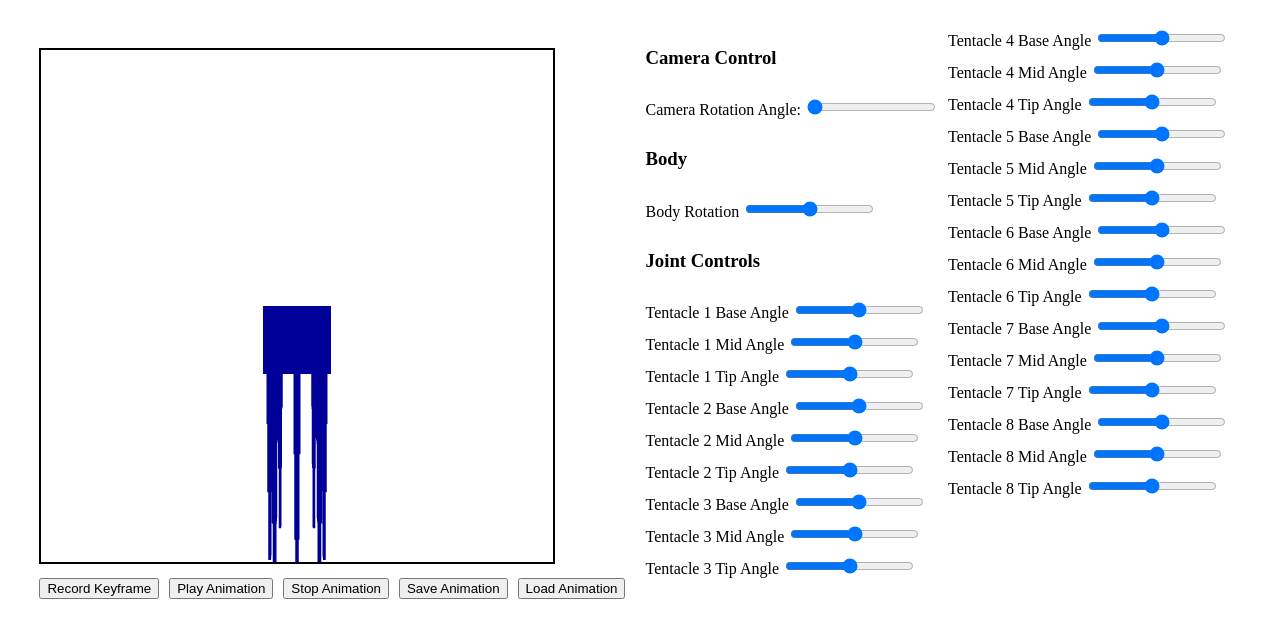
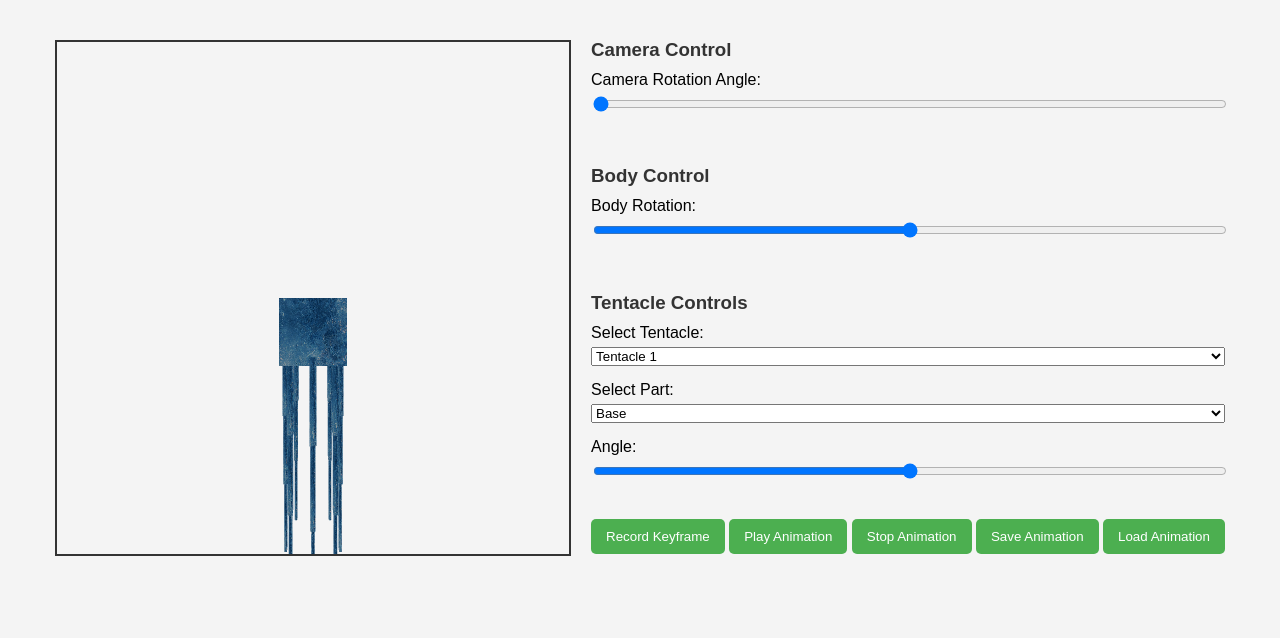
Before and after one commit to PouyaGhahramanian/octopus-webgl-3d, a plain HTML site: page index.html in a window 1280 px wide. Drawn offline with Linux system fonts and the light colour scheme.

Commit message:
Improved UI

```diff
--- a/index.html
+++ b/index.html
@@ -3,186 +3,54 @@
 <head>
     <title>CS465/575 Assignment 2: 3D Octopus using WebGL</title>
     <script src="gl-matrix-min.js"></script>
-    <style>
-        body {
-            display: flex;
-            align-items: start;
-            justify-content: center;
-            padding-top: 20px; /* Add space at the top */
-        }
-
-        #glCanvas {
-            border: 2px solid black; /* Add a border to the canvas */
-            margin-top: 20px;
-        }
-
-        #controls {
-            display: grid;
-            grid-template-columns: 1fr 1fr; /* Two columns of equal width */
-            margin-left: 20px;
-            gap: 10px; /* Space between columns */
-        }
-
-        .controls-column {
-            display: flex;
-            flex-direction: column;
-            gap: 10px; /* Space between controls */
-        }
-        .canvas-column {
-            display: flex;
-            flex-direction: column;
-            gap: 10px; /* Space between controls */
-        }
-        .keys-column {
-            display: flex;
-            flex-direction: row;
-            justify-content: center;
-            gap: 10px; /* Space between controls */
-        }
-        .control-section {
-            flex-basis: 50%; /* Each section takes half of the control width */
-            padding: 10px;
-        }
-    </style>
+    <link rel="stylesheet" type="text/css" href="styles.css">
 </head>
 <body>
-    <div class="canvas-column">
-        <div>
+    <div class="main-container">
         <canvas id="glCanvas" width="512" height="512"></canvas>
+
+        <div class="control-panel">
+            <div class="camera-controls">
+                <h3>Camera Control</h3>
+                <label for="cameraAngle">Camera Rotation Angle: </label>
+                <input type="range" id="cameraAngle" min="0" max="360" value="0">
             </div>
-        <div class="keys-column">
+
+            <div class="body-controls">
+                <h3>Body Control</h3>
+                <label for="bodyRotation">Body Rotation: </label>
+                <input type="range" id="bodyRotation" min="-180" max="180" value="0">
+            </div>
+
+            <div class="tentacle-controls">
+                <h3>Tentacle Controls</h3>
+                <label for="tentacleSelect">Select Tentacle:</label>
+                <select id="tentacleSelect">
+                    <!-- Options for tentacle numbers -->
+                </select>
+
+                <label for="tentaclePart">Select Part:</label>
+                <select id="tentaclePart">
+                    <option value="base">Base</option>
+                    <option value="mid">Mid</option>
+                    <option value="tip">Tip</option>
+                </select>
+
+                <label for="tentacleAngle">Angle:</label>
+                <input type="range" id="tentacleAngle" min="-90" max="90" value="0">
+            </div>
+
+            <div class="animation-controls">
                 <button id="recordKeyframe">Record Keyframe</button>
                 <button id="playAnimation">Play Animation</button>
                 <button id="stopAnimation">Stop Animation</button>
                 <button id="saveAnimation">Save Animation</button>
                 <button id="loadAnimation">Load Animation</button>
-            <input type="file" id="fileInput" style="display: none;" />
+                <input type="file" id="fileInput" style="display: none;">
+            </div>
         </div>
     </div>
 
-    <div id="controls">
-        <!-- Column 1 -->
-        <div class="controls-column">
-            <h3>Camera Control</h3>
-            <div>
-                <label>Camera Rotation Angle: </label>
-                <input type="range" id="cameraAngle" min="0" max="360" value="0">
-            </div>
-            <h3>Body</h3>
-            <div>
-                <label>Body Rotation </label>
-                <input type="range" id="bodyRotation" min="-180" max="180" value="0">
-            </div>
-            <h3>Joint Controls</h3>
-            <div>
-                <label>Tentacle 1 Base Angle </label>
-                <input type="range" id="tentacle1Base" min="-90" max="90" value="0">
-            </div>
-            <div>
-                <label>Tentacle 1 Mid Angle </label>
-                <input type="range" id="tentacle1Mid" min="-90" max="90" value="0">
-            </div>
-            <div>
-                <label>Tentacle 1 Tip Angle </label>
-                <input type="range" id="tentacle1Tip" min="-90" max="90" value="0">
-            </div>
-
-            <div>
-                <label>Tentacle 2 Base Angle </label>
-                <input type="range" id="tentacle2Base" min="-90" max="90" value="0">
-            </div>
-            <div>
-                <label>Tentacle 2 Mid Angle </label>
-                <input type="range" id="tentacle2Mid" min="-90" max="90" value="0">
-            </div>
-            <div>
-                <label>Tentacle 2 Tip Angle </label>
-                <input type="range" id="tentacle2Tip" min="-90" max="90" value="0">
-            </div>
-
-            <div>
-                <label>Tentacle 3 Base Angle </label>
-                <input type="range" id="tentacle3Base" min="-90" max="90" value="0">
-            </div>
-            <div>
-                <label>Tentacle 3 Mid Angle </label>
-                <input type="range" id="tentacle3Mid" min="-90" max="90" value="0">
-            </div>
-            <div>
-                <label>Tentacle 3 Tip Angle </label>
-                <input type="range" id="tentacle3Tip" min="-90" max="90" value="0">
-            </div>
-        </div>
-
-        <!-- Column 2 -->
-        <div class="controls-column">
-            <!-- <h3>Controls 2</h3> -->
-            <div>
-                <label>Tentacle 4 Base Angle </label>
-                <input type="range" id="tentacle4Base" min="-90" max="90" value="0">
-            </div>
-            <div>
-                <label>Tentacle 4 Mid Angle </label>
-                <input type="range" id="tentacle4Mid" min="-90" max="90" value="0">
-            </div>
-            <div>
-                <label>Tentacle 4 Tip Angle </label>
-                <input type="range" id="tentacle4Tip" min="-90" max="90" value="0">
-            </div>
-            <div>
-                <label>Tentacle 5 Base Angle </label>
-                <input type="range" id="tentacle5Base" min="-90" max="90" value="0">
-            </div>
-            <div>
-                <label>Tentacle 5 Mid Angle </label>
-                <input type="range" id="tentacle5Mid" min="-90" max="90" value="0">
-            </div>
-            <div>
-                <label>Tentacle 5 Tip Angle </label>
-                <input type="range" id="tentacle5Tip" min="-90" max="90" value="0">
-            </div>
-
-            <div>
-                <label>Tentacle 6 Base Angle </label>
-                <input type="range" id="tentacle6Base" min="-90" max="90" value="0">
-            </div>
-            <div>
-                <label>Tentacle 6 Mid Angle </label>
-                <input type="range" id="tentacle6Mid" min="-90" max="90" value="0">
-            </div>
-            <div>
-                <label>Tentacle 6 Tip Angle </label>
-                <input type="range" id="tentacle6Tip" min="-90" max="90" value="0">
-            </div>
-
-            <div>
-                <label>Tentacle 7 Base Angle </label>
-                <input type="range" id="tentacle7Base" min="-90" max="90" value="0">
-            </div>
-            <div>
-                <label>Tentacle 7 Mid Angle </label>
-                <input type="range" id="tentacle7Mid" min="-90" max="90" value="0">
-            </div>
-            <div>
-                <label>Tentacle 7 Tip Angle </label>
-                <input type="range" id="tentacle7Tip" min="-90" max="90" value="0">
-            </div>
-
-            <div>
-                <label>Tentacle 8 Base Angle </label>
-                <input type="range" id="tentacle8Base" min="-90" max="90" value="0">
-            </div>
-            <div>
-                <label>Tentacle 8 Mid Angle </label>
-                <input type="range" id="tentacle8Mid" min="-90" max="90" value="0">
-            </div>
-            <div>
-                <label>Tentacle 8 Tip Angle </label>
-                <input type="range" id="tentacle8Tip" min="-90" max="90" value="0">
-            </div>
-            <!-- Add more tentacle controls here -->
-        </div>
-    </div>
-    <script src="main.js"></script> <!-- Link to your JavaScript file -->
+    <script src="main.js"></script>
 </body>
 </html>
--- a/main.js
+++ b/main.js
@@ -15,6 +15,21 @@ gl.clear(gl.COLOR_BUFFER_BIT);
 
 // Define joint angles for each tentacle, assuming 8 tentacles with 3 joints each
 var tentacleJointAngles = Array(8).fill(null).map(() => ({ base: 0, mid: 0, tip: 0 }));
+
+// Populate the Tentacle Selection Dropdown
+function populateTentacleDropdown() {
+    const tentacleSelect = document.getElementById('tentacleSelect');
+    for (let i = 1; i <= 8; i++) {
+        const option = document.createElement('option');
+        option.value = i;
+        option.textContent = `Tentacle ${i}`;
+        tentacleSelect.appendChild(option);
+    }
+}
+
+// Call the function to populate the dropdown
+populateTentacleDropdown();
+
 
 // No lighting
 // const vsSource = `
@@ -531,19 +546,31 @@ function drawPart(gl, programInfo, buffers, transformMatrix) {
     gl.drawElements(gl.TRIANGLES, buffers.vertexCount, gl.UNSIGNED_SHORT, 0);
 }
 
-// Loop through each tentacle
-for (let i = 1; i <= 8; i++) {
-    // Attach event listener to each joint of the tentacle
-    ['base', 'mid', 'tip'].forEach(joint => {
-        const controlID = `tentacle${i}${joint.charAt(0).toUpperCase() + joint.slice(1)}`;
-        const control = document.getElementById(controlID);
-        if (control) {
-            control.addEventListener('input', function() {
-                updateTentacleAngle(i, joint, parseFloat(this.value));
-            });
-        }
-    });
-}
+// // Loop through each tentacle
+// for (let i = 1; i <= 8; i++) {
+//     // Attach event listener to each joint of the tentacle
+//     ['base', 'mid', 'tip'].forEach(joint => {
+//         const controlID = `tentacle${i}${joint.charAt(0).toUpperCase() + joint.slice(1)}`;
+//         const control = document.getElementById(controlID);
+//         if (control) {
+//             control.addEventListener('input', function() {
+//                 updateTentacleAngle(i, joint, parseFloat(this.value));
+//             });
+//         }
+//     });
+// }
+
+// Event listener for tentacle angle change
+const tentacleAngleInput = document.getElementById('tentacleAngle');
+tentacleAngleInput.addEventListener('input', function() {
+    const tentacleNumber = document.getElementById('tentacleSelect').value;
+    const tentaclePart = document.getElementById('tentaclePart').value;
+    const angle = parseFloat(this.value);
+
+    updateTentacleAngle(tentacleNumber, tentaclePart, angle);
+    render(); // Update the scene with the new angle
+});
+
 
 // ... Add event listeners for other tentacle controls ...
 
--- /dev/null
+++ b/styles.css
@@ -0,0 +1,74 @@
+body {
+    font-family: Arial, sans-serif;
+    margin: 0;
+    padding: 20px;
+    background-color: #f4f4f4;
+    display: flex;
+    justify-content: center;
+}
+
+.main-container {
+    display: flex;
+    align-items: start;
+}
+
+#glCanvas {
+    border: 2px solid #333;
+    margin-top: 20px;
+}
+
+.control-panel {
+    margin-left: 20px;
+    display: flex;
+    flex-direction: column;
+    gap: 20px;
+}
+
+.control-section {
+    background-color: #fff;
+    border: 1px solid #ddd;
+    padding: 15px;
+    border-radius: 10px;
+    box-shadow: 0 2px 4px rgba(0, 0, 0, 0.1);
+}
+
+h3 {
+    color: #333;
+    margin-bottom: 10px;
+}
+
+label {
+    display: block;
+    margin-bottom: 5px;
+}
+
+input[type="range"], select {
+    width: 100%;
+    margin-bottom: 15px;
+}
+
+button {
+    background-color: #4CAF50;
+    color: white;
+    padding: 10px 15px;
+    border: none;
+    border-radius: 5px;
+    cursor: pointer;
+    transition: background-color 0.3s ease;
+    margin-top: 5px;
+}
+
+button:hover {
+    background-color: #45a049;
+}
+
+@media (max-width: 768px) {
+    .main-container {
+        flex-direction: column;
+    }
+
+    .control-panel {
+        margin-left: 0;
+        margin-top: 20px;
+    }
+}
```
Also changed, not shown: texture.jpg (added). Lines whose indentation alone changed are shown as unchanged.
